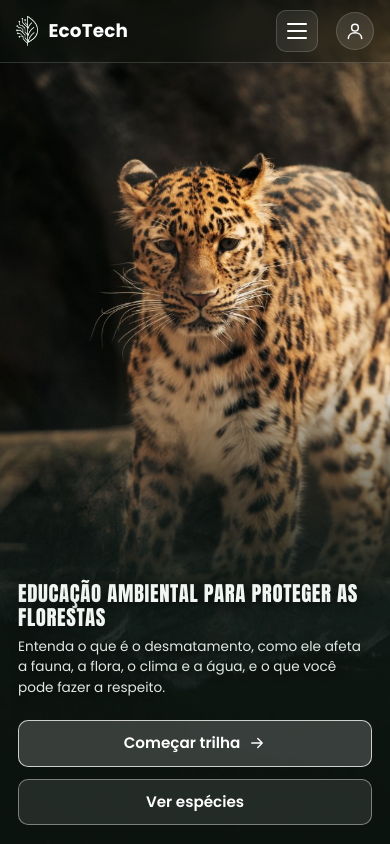
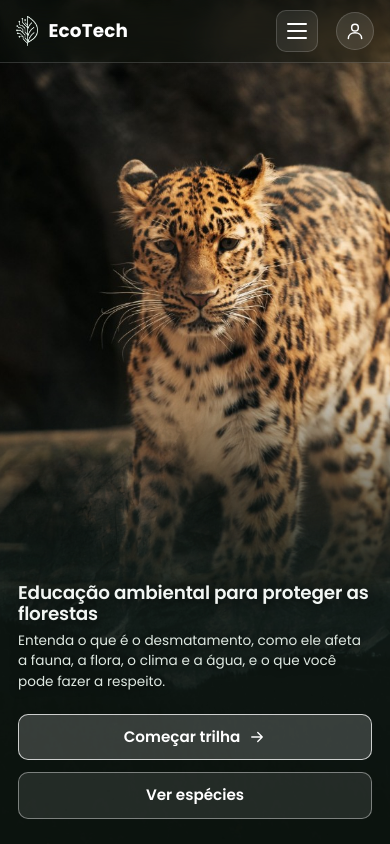
Before and after one commit to GustavoRibasSilestrino/EcoTech, a React (Vite) app: page /#/ in a window 390 px wide. Shown: the top 844 px of the page. Built offline with nearby package versions, Linux system fonts and the light colour scheme.

Commit message:
style(home): usa Poppins no título da primeira tela e no logo

```diff
--- a/src/styles/global.css
+++ b/src/styles/global.css
@@ -75,7 +75,7 @@ ul { padding-left: 1.2em; }
   border-bottom: 1px solid var(--borda);
 }
 .navbar-conteudo { max-width: 1200px; margin: 0 auto; padding: 10px 24px; display: flex; align-items: center; gap: 18px; }
-.logo { display: inline-flex; align-items: center; gap: 8px; font-size: 1.15rem; font-weight: 700; letter-spacing: 0.01em; color: #fff; text-decoration: none; }
+.logo { font-family: var(--fonte); display: inline-flex; align-items: center; gap: 8px; font-size: 1.15rem; font-weight: 700; letter-spacing: 0.01em; color: #fff; text-decoration: none; }
 .menu { display: flex; gap: 2px; margin-left: auto; }
 .menu a { color: rgba(255, 255, 255, 0.86); text-decoration: none; padding: 8px 14px; border-radius: 8px; font-size: 0.93rem; font-weight: 500; transition: background 0.2s, color 0.2s; }
 .menu a:hover { background: rgba(255, 255, 255, 0.12); color: #fff; }
@@ -151,7 +151,7 @@ ul { padding-left: 1.2em; }
   background: linear-gradient(180deg, rgba(0, 0, 0, 0.35) 0%, rgba(0, 0, 0, 0) 22%, rgba(2, 12, 7, 0.3) 62%, rgba(2, 12, 7, 0.22) 85%, rgba(2, 12, 7, 0) 100%);
 }
 .hero-conteudo { width: 100%; max-width: 1200px; margin: 0 auto; padding: 120px 24px 44px; }
-.hero-conteudo h1 { font-size: clamp(1.25rem, 1.9vw, 1.6rem); max-width: 420px; margin: 0 0 0.35em; text-shadow: 0 2px 14px rgba(0, 0, 0, 0.7); }
+.hero-conteudo h1 { font-family: var(--fonte); font-weight: 600; text-transform: none; letter-spacing: -0.01em; font-size: clamp(1.1rem, 1.6vw, 1.4rem); max-width: 420px; margin: 0 0 0.35em; text-shadow: 0 2px 14px rgba(0, 0, 0, 0.7); }
 .hero-sub { font-size: 0.82rem; max-width: 340px; line-height: 1.5; color: #dfe9e2; text-shadow: 0 1px 8px rgba(0, 0, 0, 0.8); }
 .hero-botoes { display: flex; gap: 12px; flex-wrap: wrap; margin-top: 22px; }
 
@@ -428,7 +428,7 @@ legend { padding: 0 8px; font-weight: 500; font-size: 0.93rem; }
     mask-image: linear-gradient(180deg, #000 0%, #000 62%, transparent 100%);
   }
   .hero-conteudo { padding: 6px 18px 32px; margin-top: -24px; position: relative; }
-  .hero-conteudo h1 { font-size: 1.3rem; max-width: none; }
+  .hero-conteudo h1 { font-size: 1.15rem; max-width: none; }
   .hero-sub { font-size: 0.85rem; max-width: none; }
   .hero-botoes .btn { flex: 1 1 100%; }
 }
```
